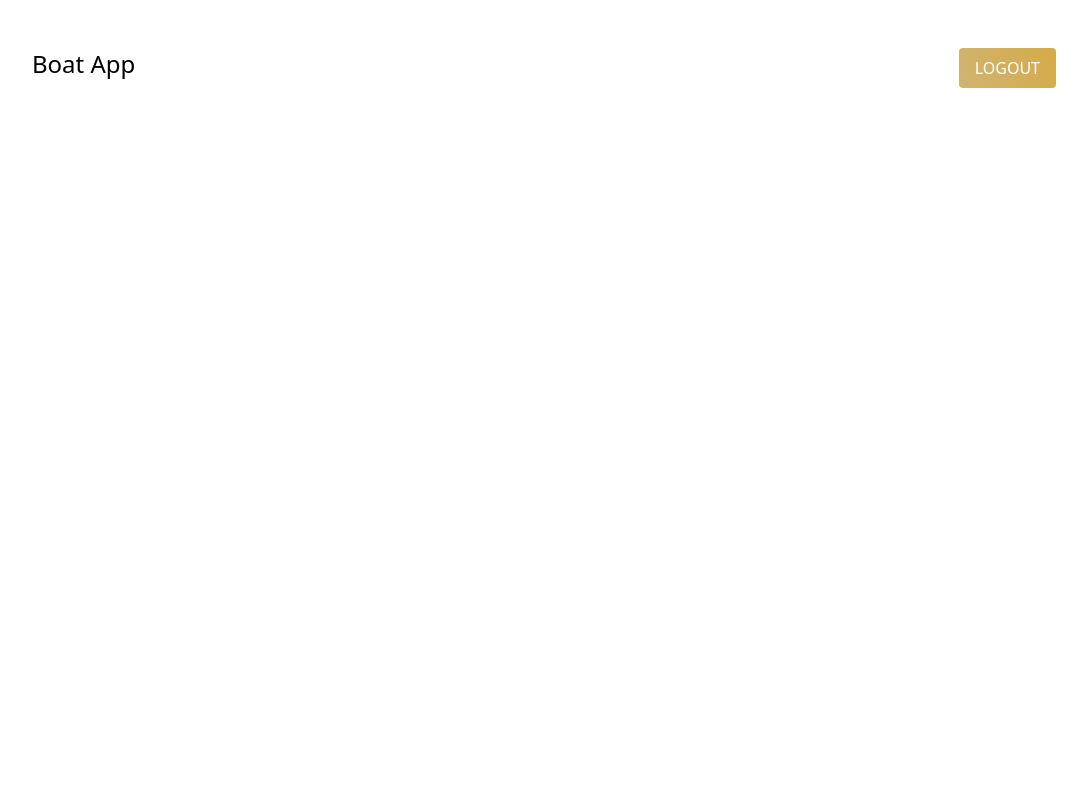
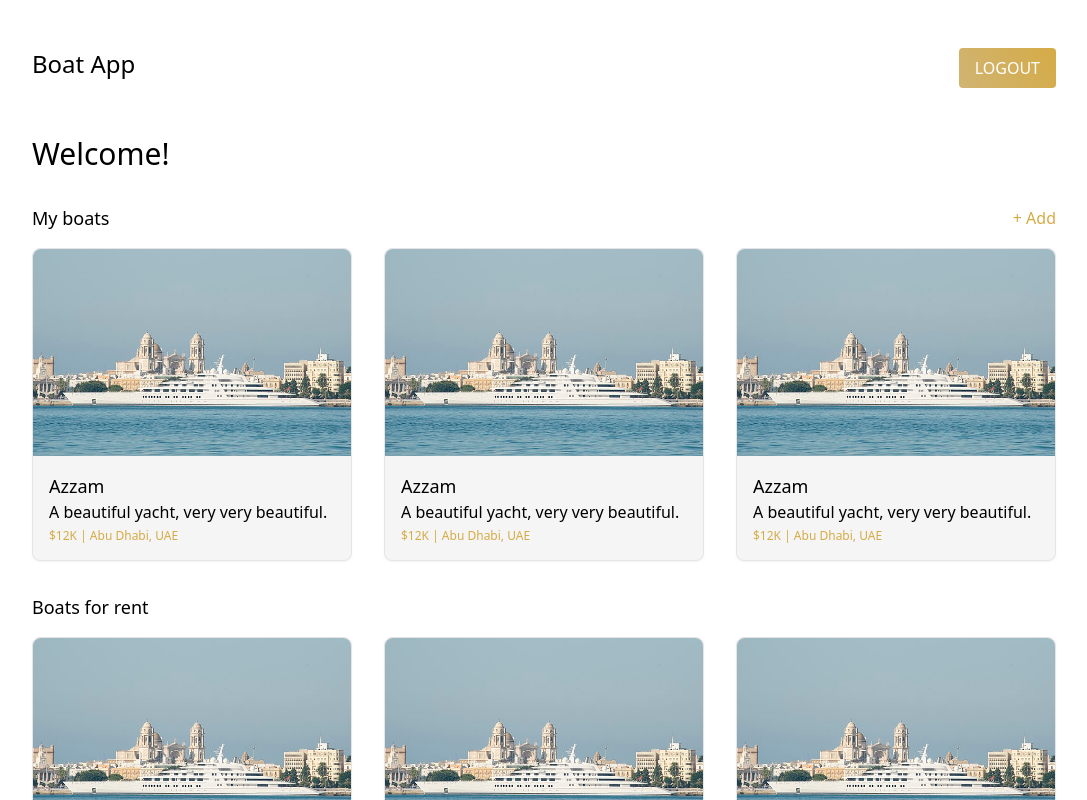
Before and after one commit to manueljenni/boatapp, a Next.js app: page / in a window 1280 px wide. Shown: the top 800 px of the page, without its empty margins (96-1183 px from the left). Built offline with nearby package versions, Linux system fonts and the light colour scheme; no server answers.

Commit message:
Add prototype for Homepage
This is what I think the app could look like.

```diff
--- a/src/app/(default)/layout.tsx
+++ b/src/app/(default)/layout.tsx
@@ -9,7 +9,7 @@ export default function RootLayout({ children }: { children: React.ReactNode })
   return (
     <section className="flex flex-col w-full max-w-screen-lg h-full min-h-screen">
       <NavBar />
-      <div className="flex flex-grow justify-center items-center">{children}</div>
+      <div className="flex flex-grow justify-center">{children}</div>
     </section>
   );
 }
--- a/src/app/(default)/page.tsx
+++ b/src/app/(default)/page.tsx
@@ -1,6 +1,8 @@
 "use client";
+import BoatPreview from "@/components/BoatPreview";
 import { getAccessToken, getMe } from "@/dataController";
 import { Me } from "@/types";
+import Link from "next/link";
 import { useEffect, useState } from "react";
 
 export default function page() {
@@ -24,9 +26,31 @@ export default function page() {
   }, []);
 
   return (
-    <>
-      {isLoading && <p>Loading...</p>}
-      {me && <p>Hello, {me.email}</p>}
-    </>
+    <div className="w-full h-full mt-12">
+      <h1 className="text-3xl font-medium mb-8">Welcome!</h1>
+      <div className="space-y-8">
+        <div className="space-y-4">
+          <div className="flex items-center justify-between">
+            <h3 className="text-lg">My boats</h3>
+            <Link href="boats/add">
+              <p className="text-md text-primary">+ Add</p>
+            </Link>
+          </div>
+          <div className="grid grid-cols-1 md:grid-cols-3 gap-8">
+            <BoatPreview />
+            <BoatPreview />
+            <BoatPreview />
+          </div>
+        </div>
+        <div className="space-y-4">
+          <h3 className="text-lg">Boats for rent</h3>
+          <div className="grid grid-cols-1 md:grid-cols-3 gap-8">
+            <BoatPreview />
+            <BoatPreview />
+            <BoatPreview />
+          </div>
+        </div>
+      </div>
+    </div>
   );
 }
--- a/src/app/layout.tsx
+++ b/src/app/layout.tsx
@@ -7,7 +7,7 @@ export const metadata = {
 export default function RootLayout({ children }: { children: React.ReactNode }) {
   return (
     <html lang="en">
-      <body className="min-h-screen flex flex-col mx-12">
+      <body className="min-h-screen flex flex-col mx-6 md:mx-12 mb-12">
         <div className="flex flex-grow justify-center items-center">{children}</div>
       </body>
     </html>
--- /dev/null
+++ b/src/components/BoatPreview.tsx
@@ -0,0 +1,22 @@
+import Image from "next/image";
+
+export default function BoatPreview() {
+  return (
+    <div className="box rounded-lg w-full h-full bg-neutral-100 shadow-sm border border-neutral-200">
+      <div>
+        <Image
+          src={"/img/Azzam.jpg"}
+          alt="Azzam yacht"
+          width={100}
+          height={50}
+          className="w-full h-full object-cover rounded-t-lg"
+        />
+      </div>
+      <div className="px-4 py-4">
+        <h1 className="text-lg font-medium">Azzam</h1>
+        <p>A beautiful yacht, very very beautiful.</p>
+        <p className="text-primary text-xs pt-1">$12K | Abu Dhabi, UAE </p>
+      </div>
+    </div>
+  );
+}
```
Also changed, not shown: public/img/Azzam.jpg (added).
